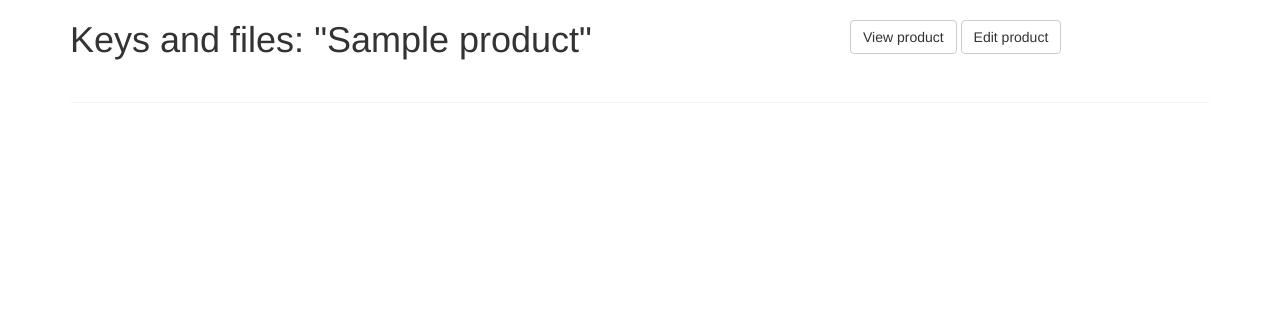
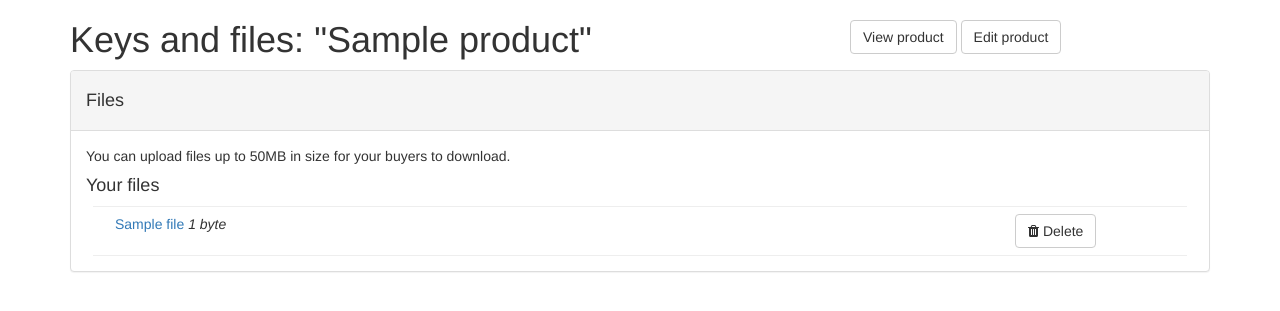
Before and after one commit to pta2002/okshop, a Django app: template shop/templates/shop/editkeys.html in a window 1280 px wide. Shown: the part 51-362 px from the top of the page. Run offline with Django 3.2, Linux system fonts and the light colour scheme; the template is opened without the code that fills it: most values are stand-ins (such as "Sample title", 1, 10 or a date in 2020); some libraries are stand-ins or nearby versions.

Commit message:
Added delete file view

```diff
--- a/shop/static/shop/main.css
+++ b/shop/static/shop/main.css
@@ -12,6 +12,16 @@
 
 .wallet {
 	padding: 1em 10%;
+}
+
+.list-with-lines {
+    border-top: 1px solid #eee;
+    padding: .5em;
+    margin: 0 .5em;
+}
+
+.list-with-lines:last-child {
+    border-bottom: 1px solid #eee;
 }
 
 .out-of-stock {
--- a/shop/templates/shop/editkeys.html
+++ b/shop/templates/shop/editkeys.html
@@ -10,7 +10,24 @@
 		<a href="{% url 'shop:editproduct' product.id %}" class="btn btn-default">Edit product</a>
 	</div>
 </div>
-<div class="panel panel-body">
+<div class="panel panel-default">
+	<div class="panel-heading">
+		<h4>Files</h4>
+	</div>
+	<div class="panel-body">
+		<p>You can upload files up to 50MB in size for your buyers to download.</p>
 
+		<h4>Your files</h4>
+		{% for file in product.digitalfile_set.all %}
+		<div class="row list-with-lines">
+			<div class="col-sm-10">
+				<a href="{% url 'shop:download' file.id %}">{{ file.name }}</a> <em>{{ file.file.size|filesizeformat }}</em>
+			</div>
+			<div class="col-sm-2">
+				<a class="btn btn-default"><i class="fa fa-trash"></i> Delete</a>
+			</div>
+		</div>
+		{% endfor %}
+	</div>
 </div>
 {% endblock %}
--- a/shop/templates/shop/keys.html
+++ b/shop/templates/shop/keys.html
@@ -52,10 +52,12 @@
 				{% endif %}
 			</div>
 		</div>
+		{% if purchase.product.redeeming_instructions %}
 		<div class="col-md-4">
 			<h3>Instructions:</h3>
 			<p class="description">{{purchase.product.redeeming_instructions}}</p>
 		</div>
+		{% endif %}
 	</div>
 </div>
 {% endfor %}
--- a/shop/urls.py
+++ b/shop/urls.py
@@ -40,5 +40,6 @@ urlpatterns = [
 	url(r'^api/qrcode/$', views.qr_code, name='qrcode'),
 	url(r'^api/uploadpic/$', views.upload_pic, name='uploadpic'),
 	url(r'^api/deletepic/(?P<uuid>[A-Za-z0-9\-\_]{36})/$', views.delete_pic, name='deletepic'),
-	url(r'^api/uploadfile/(?P<id>\d*[1-9]\d*)/$', views.upload_file, name='uploadfile')
+	url(r'^api/uploadfile/(?P<id>\d*[1-9]\d*)/$', views.upload_file, name='uploadfile'),
+	url(r'^api/deletefile/(?P<id>\d*[1-9]\d*)/$', views.delete_file, name='deletefile'),
 ]
```
Also changed, not shown: shop/tests.py (+39 -0 lines), shop/views.py (+13 -2 lines).
